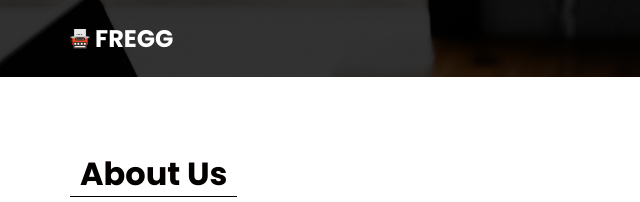
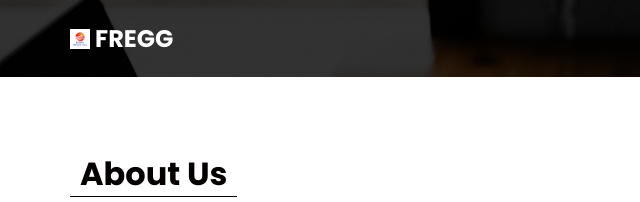
Before and after one commit to Apiwich1985/Page-HTML.github, a plain HTML site: page about.html in a window 1280 px wide. Shown: the top 202 px of the page, 0-640 px from the left. Drawn offline with nearby package versions, Linux system fonts and the light colour scheme.

Commit message:
change commit

```diff
--- a/about.html
+++ b/about.html
@@ -39,8 +39,8 @@
     <header class="header_section">
       <div class="container">
         <nav class="navbar navbar-expand-lg custom_nav-container pt-3">
-          <a class="navbar-brand mr-5" href="index.html">
-            <img src="images/logo.png" alt="">
+          <a class="navbar-brand mr-5"ref="index.html">
+            <img src="images/Isource.png" alt="">
             <span>
               Fregg
             </span>
```
